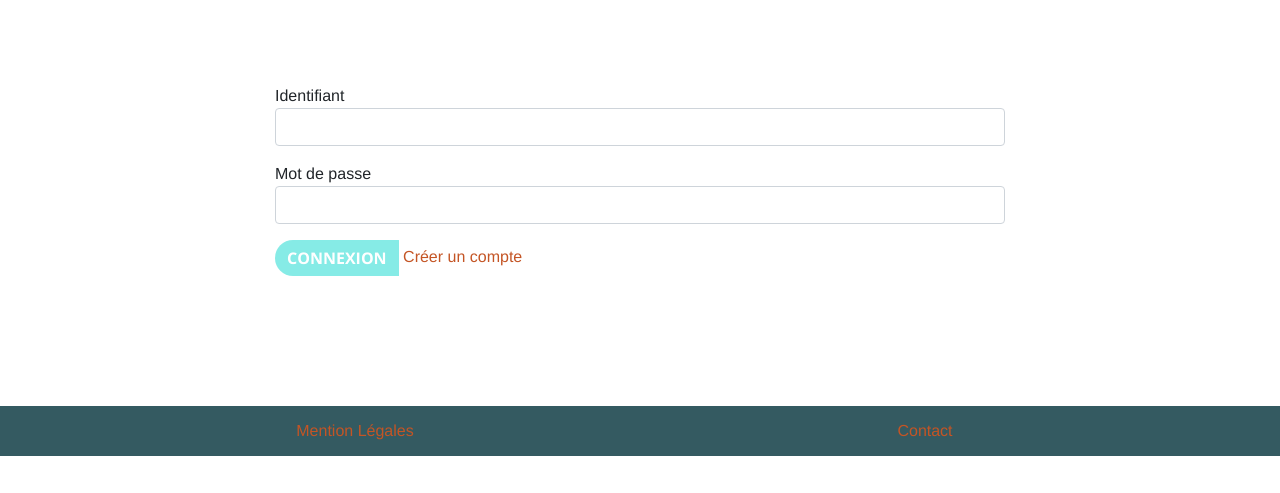
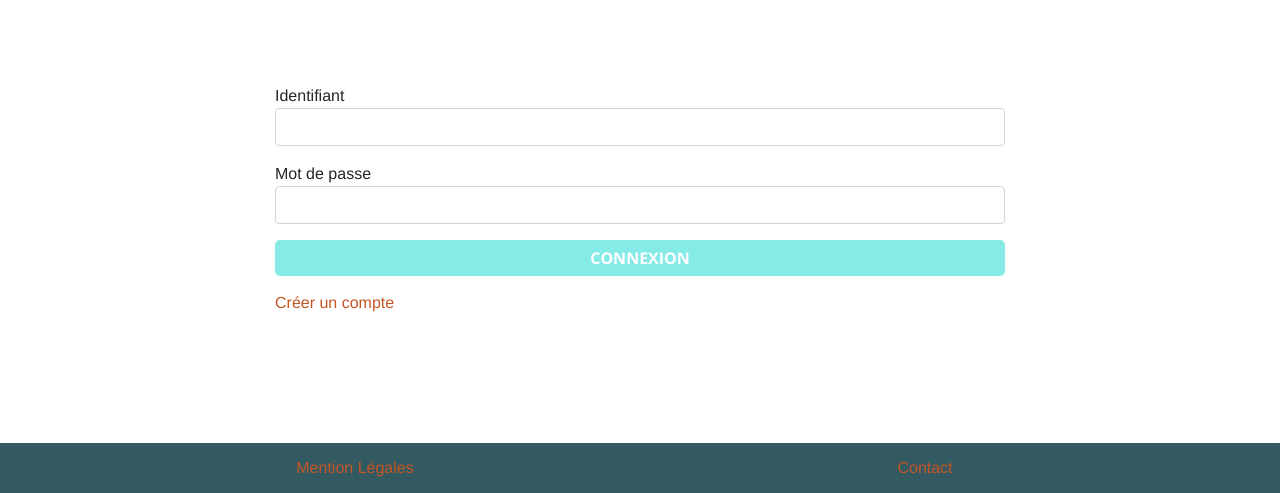
Before and after one commit to JN-Lab/OC-Pr8-OpenFoodFacts-App, a Django app: page /search/login in a window 1280 px wide. Shown: the part 344-837 px from the top of the page. Before the commit the page ends 800 px from the top, so only its background shows below. Run offline with Django 3.2, Linux system fonts and the light colour scheme; some libraries are stand-ins or nearby versions; some web fonts are replaced.

Commit message:
Some front actions on register and login forms

```diff
--- a/purbeurre_platform/search/templates/search/log_in.html
+++ b/purbeurre_platform/search/templates/search/log_in.html
@@ -26,7 +26,9 @@
             <form class="col-lg-8" action="" method="post">
                 {% csrf_token %}
                 {% if error %}
-                    <p>Votre identifiant ou votre mot de passe n'est pas correcte.</p>
+                    <div class="alert alert-danger">
+                        Identifiant ou mot de passe incorrect. Veuillez recommencer.
+                    </div>
                 {% endif %}
                 <div class="form-group">
                     {{ login_form.username.label }}
@@ -36,9 +38,11 @@
                     {{ login_form.password.label }}
                     {{ login_form.password }}
                 </div>
-                <button type="submit" class="btn-submit-home btn btn-primary">Connexion</button>
-                <a href="{% url 'search:register' %}">Créer un compte</a>
+                <button type="submit" class="btn-submit-user btn btn-block btn-primary">Connexion</button>
             </form>
+        </div>
+        <div class="row justify-content-center register-block">
+            <a class="col-lg-8" href="{% url 'search:register' %}">Créer un compte</a>
         </div>
     </div>
 </section>
--- a/purbeurre_platform/search/views.py
+++ b/purbeurre_platform/search/views.py
@@ -118,6 +118,10 @@ def register(request):
                 return redirect(reverse('search:log_in'), locals())
             else:
                 error = True
+                if username_already_exist:
+                    user_exist = True
+                if password != password_check:
+                    password_problem = True
                 return render(request, 'register.html', locals())
     else:
         register_form = RegisterForm()
--- a/purbeurre_platform/static/css/creative.css
+++ b/purbeurre_platform/static/css/creative.css
@@ -315,8 +315,15 @@ header.minhead {
 h4.product-title-part {
   color: #345A61; }
 
-.test-merde {
-  background-color: black; }
+.btn-submit-home {
+  border-top-right-radius: 5px;
+  border-bottom-right-radius: 5px; }
+
+.btn-submit-user {
+  border-radius: 5px; }
+
+.register-block {
+  margin-top: 15px; }
 
 .form-homepage {
   display: flex;
@@ -327,8 +334,4 @@ h4.product-title-part {
     width: 100%;
     height: 100%; }
 
-.btn-submit-home {
-  border-top-right-radius: 5px;
-  border-bottom-right-radius: 5px; }
-
 /*# sourceMappingURL=creative.css.map */
--- /dev/null
+++ b/purbeurre_platform/static/scss/_button.scss
@@ -0,0 +1,13 @@
+// Styling for buttons and links
+.btn-submit-home {
+    border-top-right-radius: 5px;
+    border-bottom-right-radius: 5px;
+}
+
+.btn-submit-user {
+    border-radius: 5px;
+}
+
+.register-block {
+    margin-top: 15px;
+}
--- a/purbeurre_platform/static/scss/_home.scss
+++ b/purbeurre_platform/static/scss/_home.scss
@@ -1,9 +1,4 @@
 // Styling for homepage
-
-.test-merde {
-    background-color: black;
-  }
-
 .form-homepage {
     display: flex;
     flex-direction: column;
@@ -14,8 +9,3 @@
         height: 100%;
     }
 }
-
-.btn-submit-home {
-    border-top-right-radius: 5px;
-    border-bottom-right-radius: 5px;
-}
--- a/purbeurre_platform/static/scss/creative.scss
+++ b/purbeurre_platform/static/scss/creative.scss
@@ -9,4 +9,5 @@
 @import "portfolio.scss";
 @import "bootstrap-overrides.scss";
 @import "product.scss";
+@import "button.scss";
 @import "home.scss";
```
Also changed, not shown: purbeurre_platform/search/templates/search/register.html (+12 -3 lines), 1 other file.
